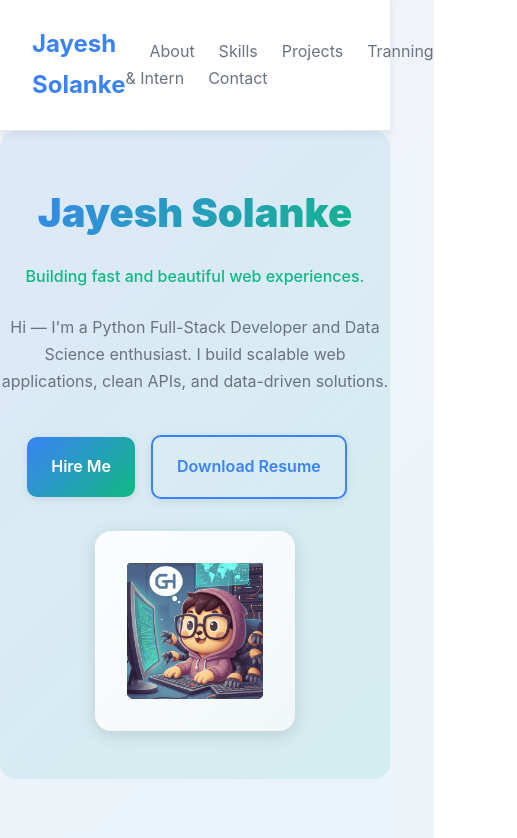
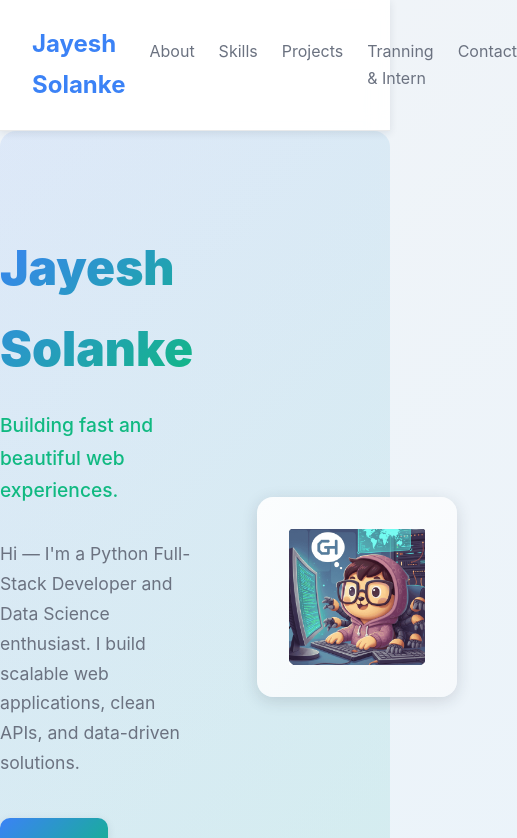
Before and after one commit to jayesh-87/Portfolio, a React (Vite) app: page / in a window 390 px wide. Shown: the top 838 px of the page, 517 px wide, since content can reach past the window. Built offline with nearby package versions, Linux system fonts and the light colour scheme.

Commit message:
Updated portfolio with new project

```diff
--- a/src/styles.css
+++ b/src/styles.css
@@ -25,8 +25,23 @@ body {
 .topbar .container { display: flex; align-items: center; justify-content: space-between; padding: 1.5rem 2rem; }
 .logo { font-weight: 700; color: var(--accent); text-decoration: none; font-size: 1.5rem; transition: var(--transition); }
 .logo:hover { color: var(--secondary); }
+.nav { display: flex; } /* Desktop nav: flex layout */
 .nav a { margin-left: 1.5rem; color: var(--muted); text-decoration: none; transition: var(--transition); }
 .nav a:hover { color: var(--accent); transform: translateY(-1px); }
+
+/* Hamburger Menu Styles */
+.hamburger { display: none; flex-direction: column; cursor: pointer; gap: 4px; padding: 0.5rem; border: none; background: transparent; }
+.hamburger span { width: 25px; height: 3px; background: var(--text); transition: var(--transition); border-radius: 2px; }
+.hamburger.open span:nth-child(1) { transform: rotate(45deg) translate(5px, 5px); }
+.hamburger.open span:nth-child(2) { opacity: 0; }
+.hamburger.open span:nth-child(3) { transform: rotate(-45deg) translate(7px, -6px); }
+
+/* Mobile Nav Overlay */
+.mobile-nav { display: none; position: fixed; top: 0; left: 0; width: 100%; height: 100%; background: rgba(0,0,0,0.9); z-index: 50; flex-direction: column; justify-content: center; align-items: center; }
+.mobile-nav.open { display: flex; }
+.mobile-nav a { color: #FFFFFF; font-size: 1.5rem; margin: 1rem 0; text-decoration: none; transition: var(--transition); }
+.mobile-nav a:hover { color: var(--accent); transform: scale(1.1); }
+
 .hero { display: flex; gap: 4rem; align-items: center; padding: 6rem 0; background: linear-gradient(135deg, rgba(59,130,246,0.1) 0%, rgba(16,185,129,0.1) 100%); border-radius: var(--border-radius); margin-bottom: 2rem; } /* Added subtle background gradient and margin */
 .hero-left { flex: 1; }
 .hero-right { width: 250px; display: flex; justify-content: center; align-items: center; }
@@ -156,26 +171,5 @@ h2 { margin-top: 0; color: var(--text); font-size: 2.5rem; font-weight: 700; tex
 .footer .container { display: flex; justify-content: space-between; align-items: center; }
 .social a { margin-left: 1.5rem; color: var(--muted); text-decoration: none; transition: var(--transition); }
 .social a:hover { color: var(--accent); transform: scale(1.1); }
-@media (max-width: 800px) {
-  .hero {
-    flex-direction: column;
-    text-align: center;
-    gap: 2rem; /* Reduced gap for tighter mobile layout */
-    padding: 3rem 0; /* Less padding to prevent crowding */
-  }
-  .hero-right {
-    width: 200px;
-  }
-  .hero h1 {
-    font-size: 2.5rem; /* Smaller font to avoid overlap on mobile */
-    margin-bottom: 1rem; /* Extra margin for breathing room */
-  }
-  .tagline {
-    font-size: 1rem; /* Slightly smaller for balance */
-    margin-bottom: 1.5rem;
-  }
-  .intro {
-    font-size: 1rem; /* Consistent sizing */
-  }
-  /* Other existing rules in the media query remain unchanged */
-}
+
+/* Media Queries for Responsiveness */
```
Also changed, not shown: 4 other files (tests, documents, lock files or other folders).
